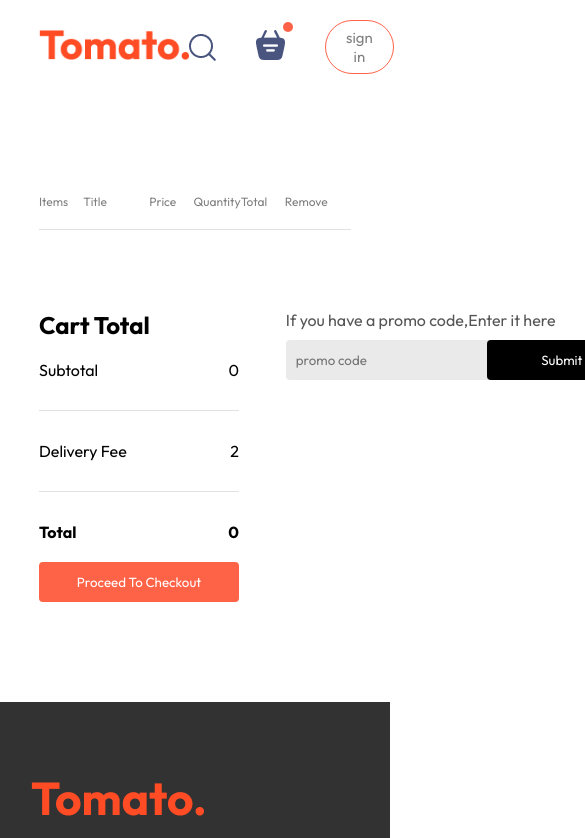
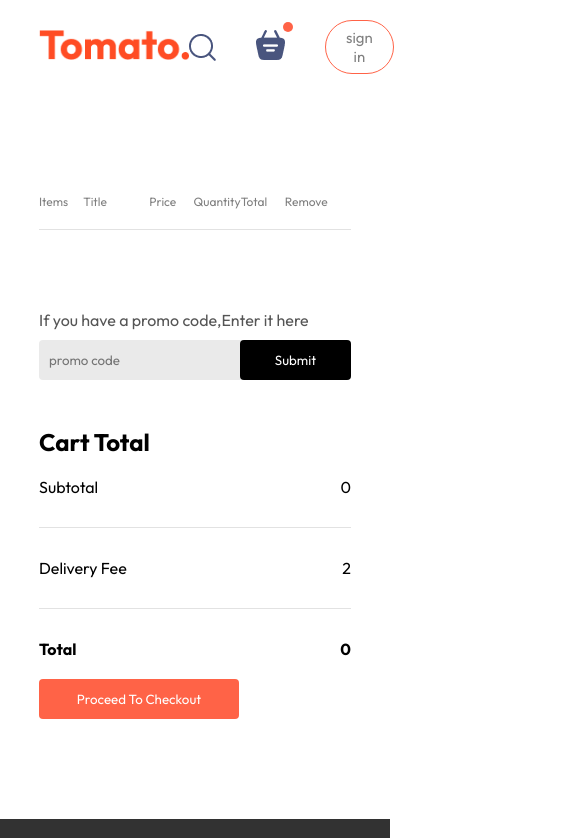
Before and after one commit to Pratheekjshetty/accelerlab-foodapp, a React (Create React App) app: page /cart in a window 390 px wide. Shown: the top 838 px of the page, 585 px wide, since content can reach past the window. Built offline with nearby package versions, Linux system fonts and the light colour scheme.

Commit message:
third-commit

```diff
--- a/src/pages/Cart/Cart.css
+++ b/src/pages/Cart/Cart.css
@@ -86,3 +86,12 @@
     color: white;
     border-radius: 4px;
 }
+@media (max-width:750px) {
+    .cart-bottom{
+        flex-direction: column-reverse;
+    }
+    .cart-promocode{
+        justify-content: start;
+    }
+
+}
```
